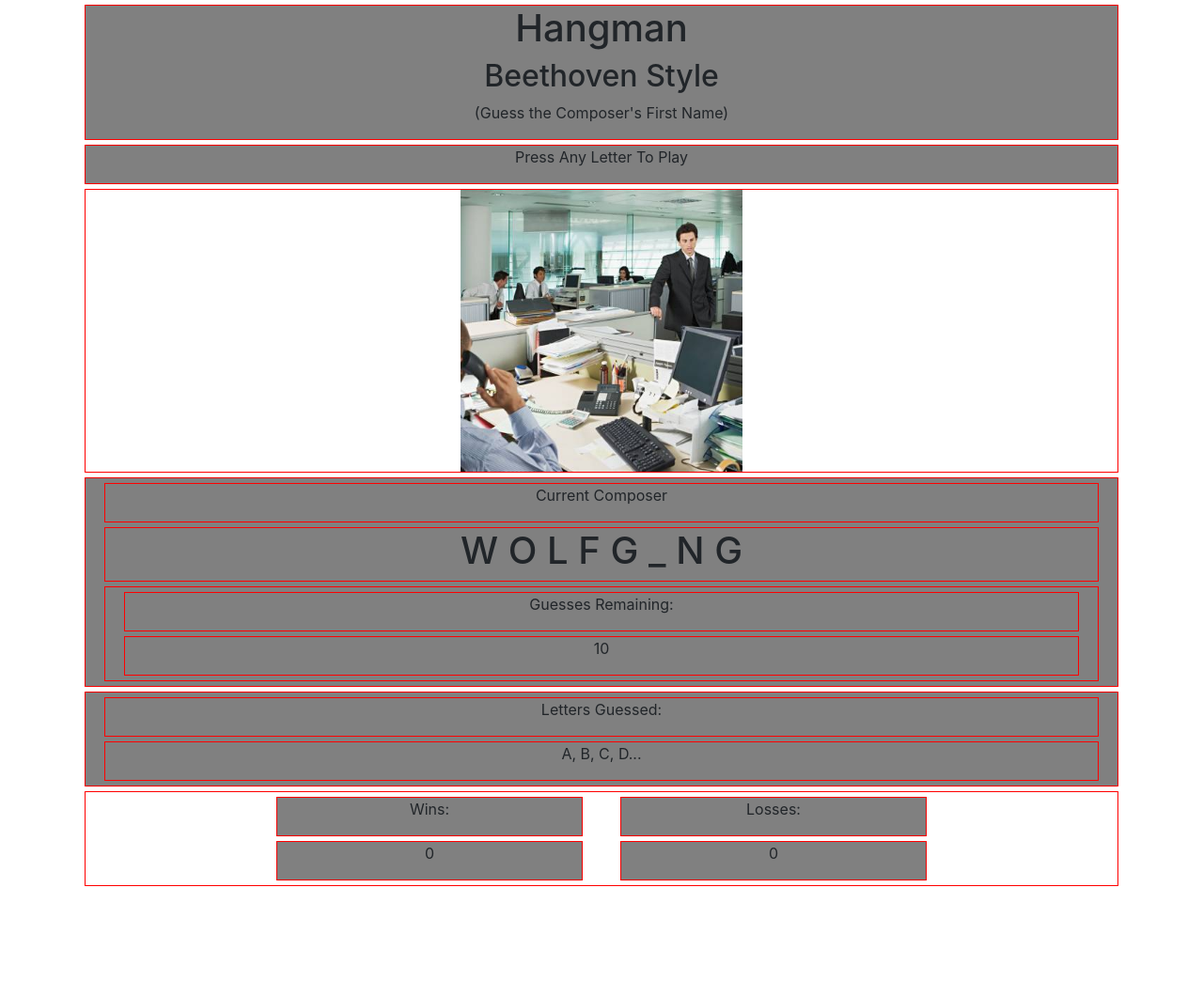
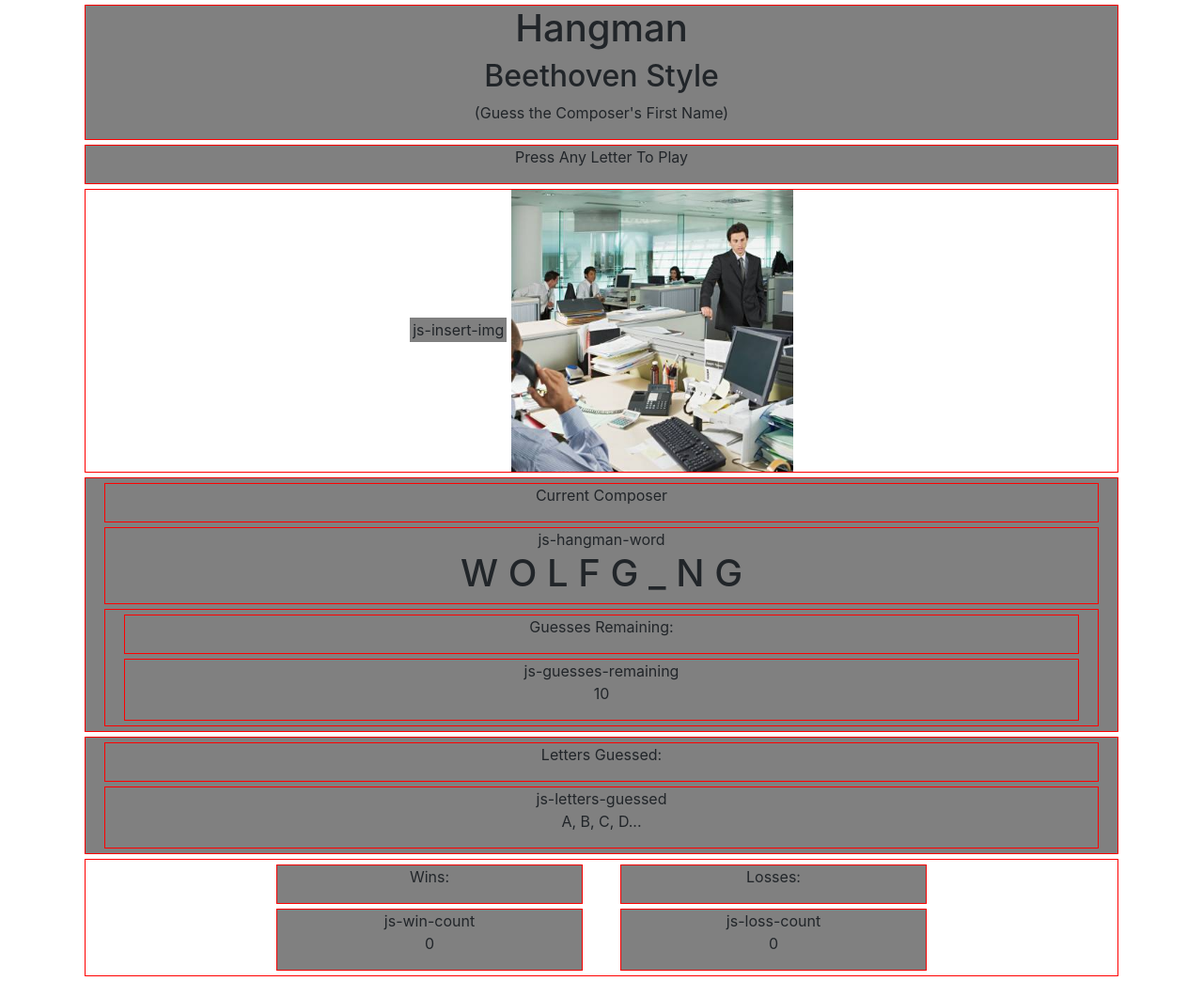
Before and after one commit to BenRGarcia/Hangman-Game, a plain HTML site: page index.html in a window 1280 px wide. Shown: the whole page at 94% size. Before the commit the page ends 948 px from the top, so only its background shows below. Drawn offline with nearby package versions, Linux system fonts and the light colour scheme.

Commit message:
Add elements to display id names on page, visual aid

```diff
--- a/index.html
+++ b/index.html
@@ -41,6 +41,7 @@
       <!-- Image  -->
       <div class="row">
         <div class="col-6 offset-3">
+          <span class="js-id" style="background-color: grey; padding: 3px;">js-insert-img</span>
           <img id="js-insert-img" class="img-fluid img-height" src="./assets/images/stock-img.jpg">
         </div>
       </div>
@@ -58,6 +59,7 @@
           <!-- Nested Row 2 -->
           <div class="row">
             <div class="col">
+              <p class="mb-0 js-id">js-hangman-word</p>
               <p class="h1">
                 <span id="js-hangman-word">W O L F G _ N G</span>
               </p>
@@ -74,7 +76,7 @@
               <div class="row">
                 <div class="col">
                   <p>
-                    <span id="js-guesses-remaining">10</span>
+                    <span id="js-guesses-remaining"><span class="js-id">js-guesses-remaining</span><br>10</span>
                   </p>
                 </div>
               </div>
@@ -95,7 +97,7 @@
           <div class="row">
             <div class="col">
               <p>
-                <span id="js-letters-guessed">A, B, C, D...</span>
+                <span id="js-letters-guessed"><span class="js-id">js-letters-guessed</span><br>A, B, C, D...</span>
               </p>
             </div>
           </div>
@@ -116,7 +118,7 @@
           <div class="row">
             <div class="col">
               <p>
-                <span id="js-win-count">0</span>
+                <span id="js-win-count"><span class="js-id">js-win-count</span><br>0</span>
               </p>
             </div>
           </div>
@@ -131,7 +133,7 @@
           <div class="row">
             <div class="col">
               <p>
-                <span id="js-loss-count">0</span>
+                <span id="js-loss-count"><span class="js-id">js-loss-count</span><br>0</span>
               </p>
             </div>
           </div>
```
